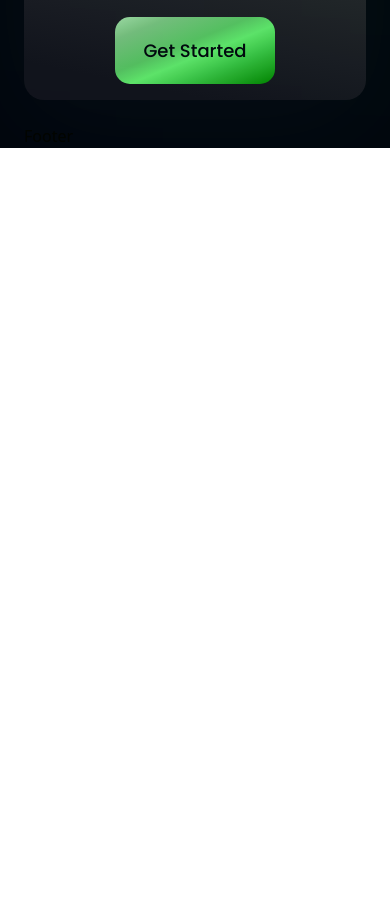
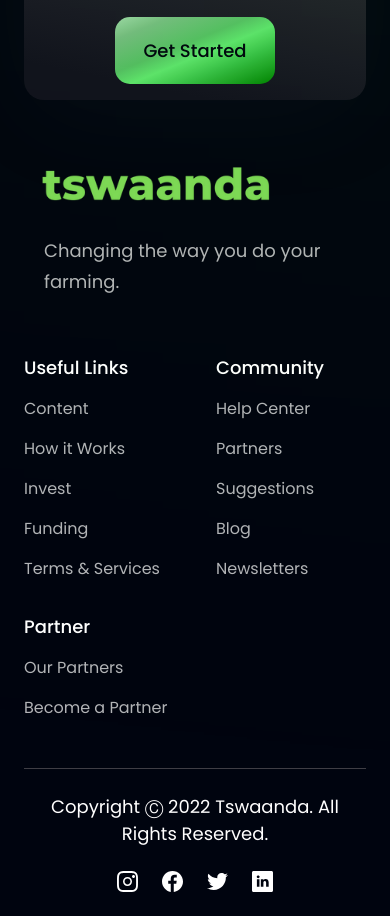
Before and after one commit to renegadec/tswaanda, a React (Vite) app in the folder tswaanda/: page / in a window 390 px wide. Shown: the part 6660-7576 px from the top of the page. Before the commit the page ends 6808 px from the top, so only its background shows below. Built offline with nearby package versions, Linux system fonts and the light colour scheme.

Commit message:
added footer

```diff
--- a/tswaanda/src/components/Footer.jsx
+++ b/tswaanda/src/components/Footer.jsx
@@ -1,9 +1,64 @@
-import React from 'react'
+import styles from "../style";
+import { logo } from "../assets";
+import { footerLinks, socialMedia } from "../constants";
 
-const Footer = () => {
-    return (
-        <div>Footer</div>
-    )
-}
+const Footer = () => (
+    <section className={`${styles.flexCenter} ${styles.paddingY} flex-col`}>
+        <div className={`${styles.flexStart} md:flex-row flex-col mb-8 w-full`}>
+        <div className="flex-[1] flex flex-col justify-start mr-10">
+            <img
+            src={logo}
+            alt="tswaanda"
+            className="w-[266px] h-[72.14px] object-contain"
+            />
+            <p className={`${styles.paragraph} mt-4 ml-5 max-w-[312px]`}>
+            Changing the way you do your farming.
+            </p>
+        </div>
 
-export default Footer
+        <div className="flex-[1.5] w-full flex flex-row justify-between flex-wrap md:mt-0 mt-10">
+            {footerLinks.map((footerlink) => (
+            <div key={footerlink.title} className={`flex flex-col ss:my-0 my-4 min-w-[150px]`}>
+                <h4 className="font-poppins font-medium text-[18px] leading-[27px] text-white">
+                {footerlink.title}
+                </h4>
+                <ul className="list-none mt-4">
+                {footerlink.links.map((link, index) => (
+                    <li
+                    key={link.name}
+                    className={`font-poppins font-normal text-[16px] leading-[24px] text-dimWhite hover:text-secondary cursor-pointer ${
+                        index !== footerlink.links.length - 1 ? "mb-4" : "mb-0"
+                    }`}
+                    >
+                    {link.name}
+                    </li>
+                ))}
+                </ul>
+            </div>
+            ))}
+        </div>
+        </div>
+
+        <div className="w-full flex justify-between items-center md:flex-row flex-col pt-6 border-t-[1px] border-t-[#3F3E45]">
+        <p className="font-poppins font-normal text-center text-[18px] leading-[27px] text-white">
+            Copyright Ⓒ 2022 Tswaanda. All Rights Reserved.
+        </p>
+
+        <div className="flex flex-row md:mt-0 mt-6">
+            {socialMedia.map((social, index) => (
+            <img
+                key={social.id}
+                src={social.icon}
+                alt={social.id}
+                className={`w-[21px] h-[21px] object-contain cursor-pointer ${
+                index !== socialMedia.length - 1 ? "mr-6" : "mr-0"
+                }`}
+                onClick={() => window.open(social.link)}
+            />
+            ))}
+        </div>
+        </div>
+    </section>
+);
+
+export default Footer;
--- a/tswaanda/src/constants/index.js
+++ b/tswaanda/src/constants/index.js
@@ -17,6 +17,10 @@
     id: "clients",
     title: "Clients",
   },
+  {
+    id: "contact",
+    title: "Contact Us"
+  }
 ];
 
 export const features = [
@@ -94,23 +98,23 @@
     links: [
       {
         name: "Content",
-        link: "https://www.hoobank.com/content/",
+        link: "https://www.tswaanda.com/content/",
       },
       {
         name: "How it Works",
-        link: "https://www.hoobank.com/how-it-works/",
+        link: "https://www.tswaanda.com/how-it-works/",
       },
       {
-        name: "Create",
-        link: "https://www.hoobank.com/create/",
+        name: "Invest",
+        link: "https://www.tswaanda.com/create/",
       },
       {
-        name: "Explore",
-        link: "https://www.hoobank.com/explore/",
+        name: "Funding",
+        link: "https://www.tswaanda.com/explore/",
       },
       {
         name: "Terms & Services",
-        link: "https://www.hoobank.com/terms-and-services/",
+        link: "https://www.tswaanda.com/terms-and-services/",
       },
     ],
   },
@@ -119,23 +123,23 @@
     links: [
       {
         name: "Help Center",
-        link: "https://www.hoobank.com/help-center/",
+        link: "https://www.tswaanda.com/help-center/",
       },
       {
         name: "Partners",
-        link: "https://www.hoobank.com/partners/",
+        link: "https://www.tswaanda.com/partners/",
       },
       {
         name: "Suggestions",
-        link: "https://www.hoobank.com/suggestions/",
+        link: "https://www.tswaanda.com/suggestions/",
       },
       {
         name: "Blog",
-        link: "https://www.hoobank.com/blog/",
+        link: "https://www.tswaanda.com/blog/",
       },
       {
         name: "Newsletters",
-        link: "https://www.hoobank.com/newsletters/",
+        link: "https://www.tswaanda.com/newsletters/",
       },
     ],
   },
@@ -143,12 +147,12 @@
     title: "Partner",
     links: [
       {
-        name: "Our Partner",
-        link: "https://www.hoobank.com/our-partner/",
+        name: "Our Partners",
+        link: "https://www.tswaanda.com/our-partner/",
       },
       {
         name: "Become a Partner",
-        link: "https://www.hoobank.com/become-a-partner/",
+        link: "https://www.tswaanda.com/become-a-partner/",
       },
     ],
   },
@@ -168,12 +172,12 @@
   {
     id: "social-media-3",
     icon: twitter,
-    link: "https://www.twitter.com/",
+    link: "https://www.twitter.com/tswaanda",
   },
   {
     id: "social-media-4",
     icon: linkedin,
-    link: "https://www.linkedin.com/",
+    link: "https://www.linkedin.com/company/tswaanda",
   },
 ];
 
```
Also changed, not shown: tswaanda/src/assets/dropbox.png (deleted).
